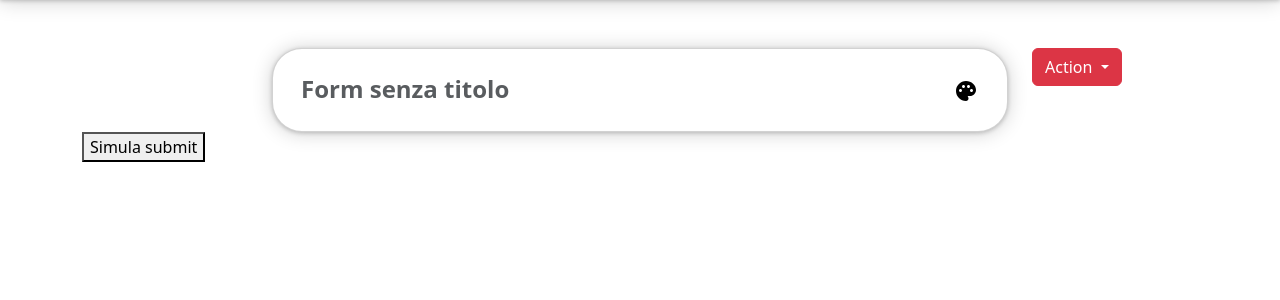
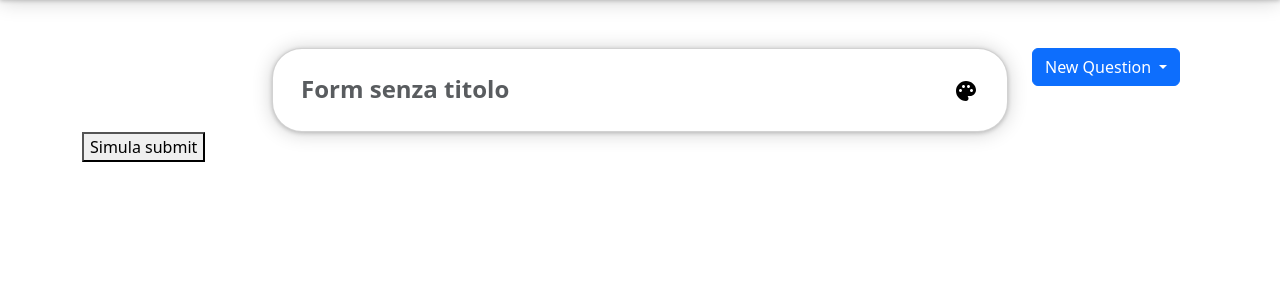
Before and after one commit to roveroniandrea/Progetto-BD, a Flask app: template templates/newForm/newForm.html in a window 1280 px wide. Shown: the part 86-386 px from the top of the page. Run offline with Flask 2, Linux system fonts and the light colour scheme; the template is opened without the code that fills it, so the values that code supplies are empty; some libraries are stand-ins or nearby versions.

Commit message:
fix-newform-buttonname
problema popper

```diff
--- a/templates/newForm/newForm.html
+++ b/templates/newForm/newForm.html
@@ -30,10 +30,10 @@
         </div>
         <div class="col-sm-2">
             <div class="btn-group">
-                <button type="button" class="btn btn-danger dropdown-toggle" data-toggle="dropdown"
+                <button type="button" class="btn btn-primary dropdown-toggle" data-toggle="dropdown"
                         data-bs-toggle="dropdown"
                         aria-expanded="false">
-                    Action
+                    New Question
                 </button>
 
                 <ul class="dropdown-menu">
```
